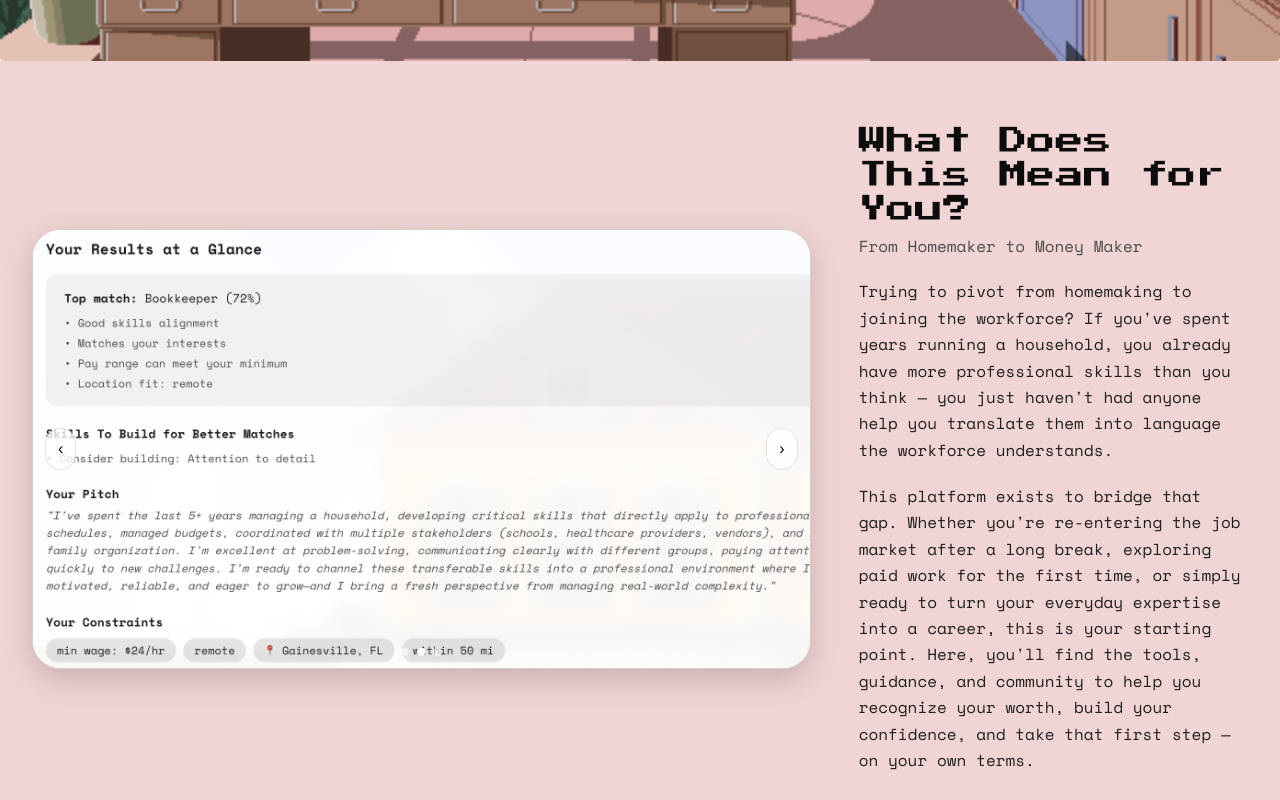
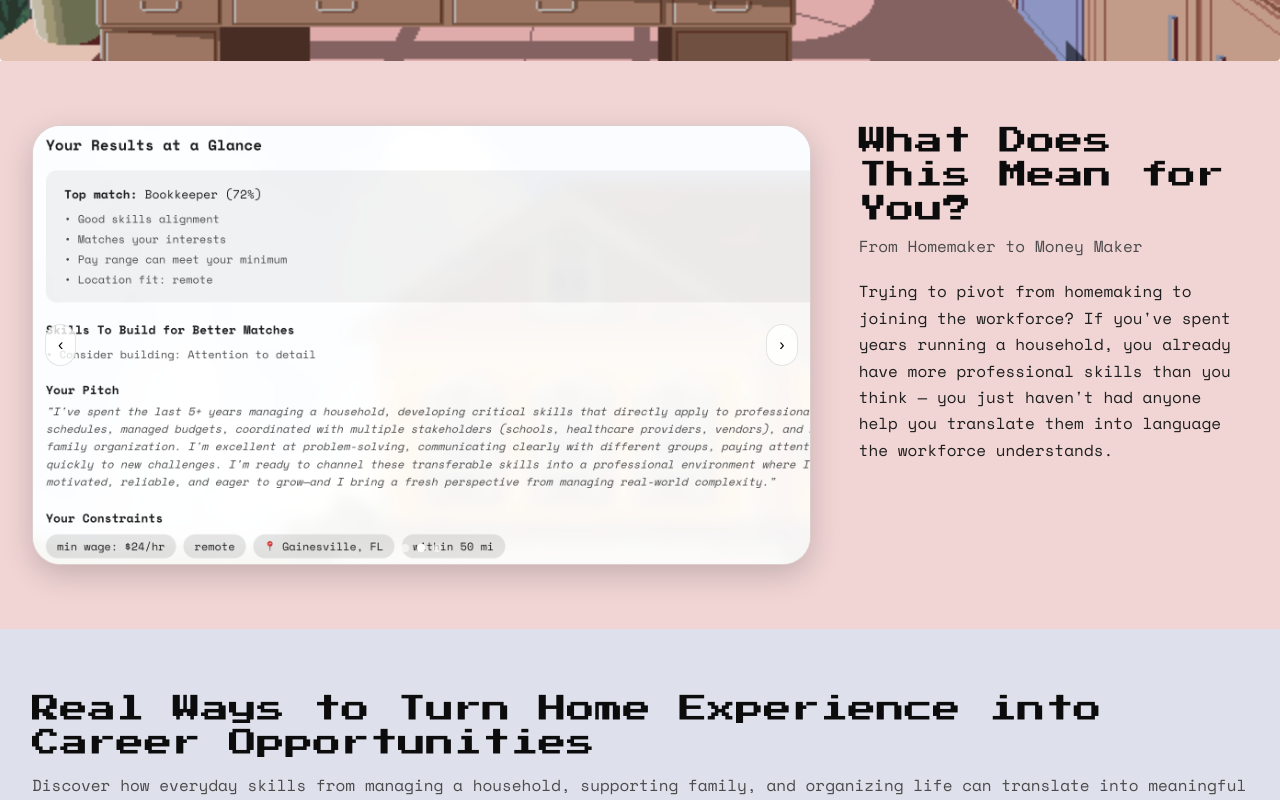
Before and after one commit to camachom26/home-work, a Next.js app: page /en/landing in a window 1280 px wide. Shown: the part 580-1380 px from the top of the page. Built offline with nearby package versions, Linux system fonts and the light colour scheme; no server answers.

Commit message:
fixed some content and other small things

```diff
--- a/src/app/[locale]/layout.tsx
+++ b/src/app/[locale]/layout.tsx
@@ -1,4 +1,3 @@
-// src/app/[locale]/layout.tsx
 import type { ReactNode } from "react";
 import type { Locale } from "@/i18n/routing";
 import { NextIntlClientProvider } from "next-intl";
@@ -14,18 +13,23 @@ export default async function LocaleLayout({
   params
 }: {
   children: ReactNode;
-  params: Promise<{ locale: Locale }>;
+  params: { locale: string };
 }) {
-  const { locale } = await params;
+  const locale: Locale = params.locale === "es" ? "es" : "en";
+
   const messages = await getMessages({ locale });
 
   return (
     <NextIntlClientProvider locale={locale} messages={messages}>
       <SurveyProvider>
         <JobPathsProvider>
-          <div className="min-h-screen w-full bg-transparent">
+          <div className="min-h-screen w-full bg-transparent flex flex-col">
             <Navigation locale={locale} />
-            {children}
+
+            <main className="flex-1">
+              {children}
+            </main>
+
             <Footer />
           </div>
         </JobPathsProvider>
--- a/src/app/components/landing/PanelImageClient.tsx
+++ b/src/app/components/landing/PanelImageClient.tsx
@@ -21,7 +21,7 @@ export function PanelImageContent() {
     >
       <div className="mx-auto max-w-7xl px-6 md:px-8 py-12 md:py-16 md:min-h-[560px] flex items-center">
         {/* Wider image layout: 60% image / 40% text */}
-        <div className="grid grid-cols-1 md:grid-cols-[2fr_1fr] gap-8 md:gap-12 items-center w-full">
+        <div className="grid grid-cols-1 md:grid-cols-[2fr_1fr] gap-8 md:gap-12 items-top w-full">
 
           {/* Image side */}
           <div className="w-full">
--- a/src/app/components/landing/TextContentFlow.tsx
+++ b/src/app/components/landing/TextContentFlow.tsx
@@ -14,12 +14,6 @@ export function TextContentFlow() {
         Trying to pivot from homemaking to joining the workforce? If you've spent years running a household, you already have more professional skills than you think — you just haven't had anyone help you translate them into language the workforce understands.
 
       </p>
-
-      <p className="font-['Space_Mono',sans-serif] text-[#1e1e1e] text-[14px] sm:text-[16px] leading-[1.65]">
-        This platform exists to bridge that gap. Whether you're re-entering the job market after a long break, exploring paid work for the first time, or simply ready to turn your everyday expertise into a career,
-        this is your starting point. Here, you'll find the tools, guidance, and community to help you recognize your worth, build your confidence, and take that first step — on your own terms.
-
-      </p>
     </div>
   );
 }
```
